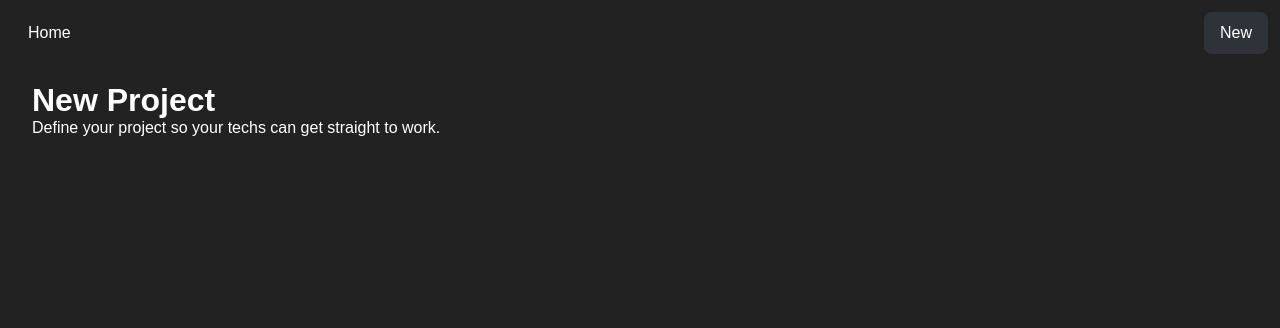
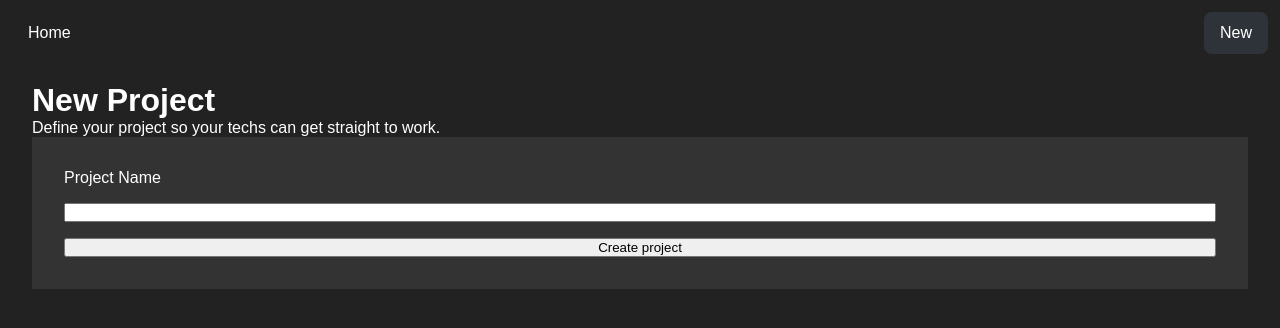
Before and after one commit to CedricRobitaille/typescript-lab, a React (Vite) app: page / in a window 1280 px wide. Both pictures are taken after a click on the button "New". Shown: the top 328 px of the page. Built offline with nearby package versions, Linux system fonts and the light colour scheme.

Commit message:
Updating form / project state

```diff
--- a/src/App.tsx
+++ b/src/App.tsx
@@ -3,14 +3,31 @@ import './App.css'
 
 import Nav from './components/Nav/Nav';
 import Header from './components/Header/Header'
+import NewProject from './components/NewProject/NewProject';
 
 type Views = 'home' | 'edit' | 'new';
 
+interface Project {
+  name: string;
+  urgency: number;
+  size: number;
+  industry: string;
+}
+type ProjectSchema = [Project]
+
 function App() {
   const [page, setPage] = useState<Views>("home")
+  // Either be an array of objects that follow the
+  const [projects, setProjects] = useState < ProjectSchema | [] > ([])
 
   const handlePageChange = (view: string): void => {
     setPage(view);
+  }
+
+  const handleCreateProject = (project: Project, e: any) => {
+    e.preventDefault();
+    setPage("home")
+    setProjects(prev => [...prev, project]);
   }
 
   return (
@@ -28,6 +45,7 @@ function App() {
         {page === "new" &&
           <>
             <Header title="New Project" body="Define your project so your techs can get straight to work." />
+            <NewProject handleCreateProject={handleCreateProject} />
           </>
         }
 
--- a/src/components/NewProject/NewProject.css
+++ b/src/components/NewProject/NewProject.css
@@ -0,0 +1,7 @@
+form {
+  padding: 2rem;
+  background-color: #333;
+  display: flex;
+  flex-direction: column;
+  gap: 1rem;
+}
--- a/src/components/NewProject/NewProject.tsx
+++ b/src/components/NewProject/NewProject.tsx
@@ -1,3 +1,5 @@
+import "./NewProject.css"
+
 import { useState } from "react";
 
 type FormData = {
@@ -20,10 +22,19 @@ const NewProject = ({handleCreateProject}: Props) => {
     industry: ""
   })
 
+  // What kind of data primative is the 'event' keyword under!?!?!?!
+  // Until I figure that out... she'll have to remain a "any"
+  const handleInputChange = (e: any) => {
+    setFormData({ ...formData, [e.target.name]: e.target.value})
+  }
+
 
   return (
-    <form onSubmit={() => { handleCreateProject(formData) }}>
+    <form onSubmit={(e) => { handleCreateProject(formData,e) }}>
+      <label htmlFor="name">Project Name</label>
+      <input type="text" name="name" id="name" value={formData.name} onChange={handleInputChange}/>
 
+      <button type="submit">Create project</button>
     </form>
   )
 }
```
